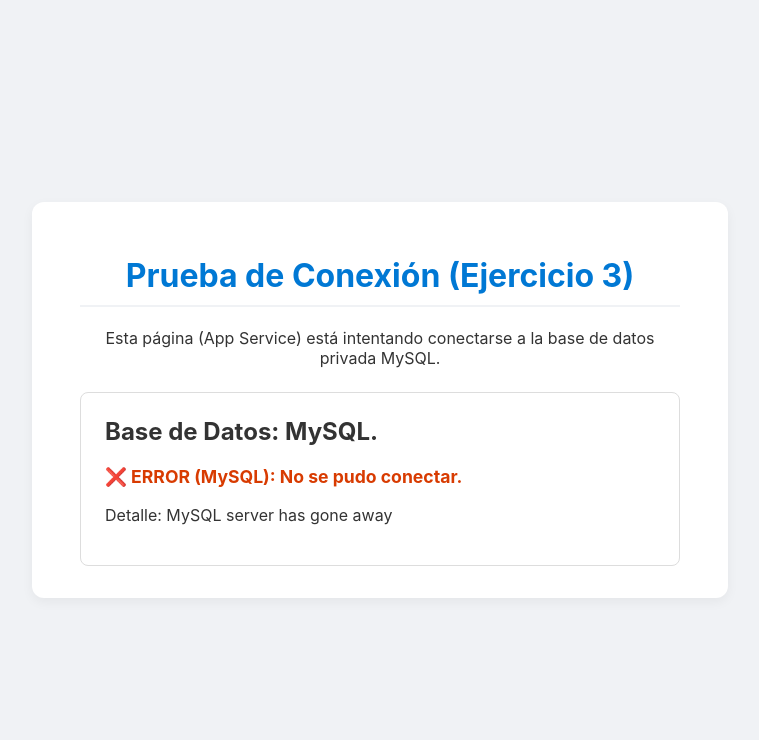
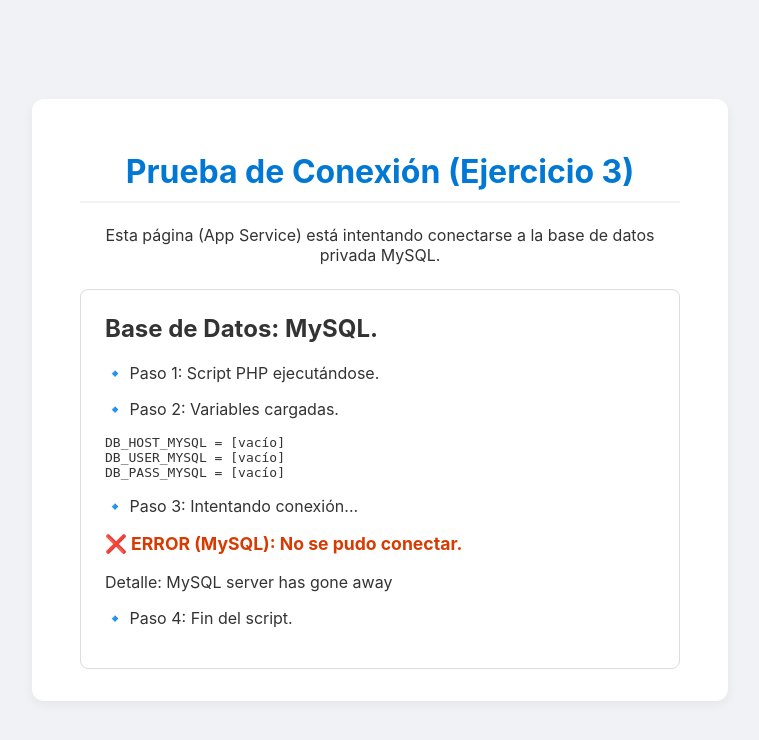
Before and after one commit to henryang08/rubrica2corte_arquitectura, a PHP site: page / in a window 1280 px wide. Shown: the top 740 px of the page, without its empty margins (260-1019 px from the left). Run offline with PHP 8.4, Linux system fonts and the light colour scheme.

Commit message:
Enhance MySQL connection script with error handling
Added error reporting and connection steps to MySQL.

```diff
--- a/index.php
+++ b/index.php
@@ -64,26 +64,56 @@
         <div class="status-card">
             <h2>Base de Datos: MySQL. </h2>
             <?php
+error_reporting(E_ALL);
+ini_set('display_errors', 1);
+
+echo "<p>🔹 Paso 1: Script PHP ejecutándose.</p>";
 
 $host_mysql = getenv('DB_HOST_MYSQL');
 $user_mysql = getenv('DB_USER_MYSQL');
 $pass_mysql = getenv('DB_PASS_MYSQL');
-            $db_mysql = "database-mysql"; //
+$db_mysql   = "rubrica_db"; // tu base real
 
-            // conexión a MySQL
+echo "<p>🔹 Paso 2: Variables cargadas.</p>";
+echo "<pre>";
+echo "DB_HOST_MYSQL = " . ($host_mysql ?: '[vacío]') . "\n";
+echo "DB_USER_MYSQL = " . ($user_mysql ?: '[vacío]') . "\n";
+echo "DB_PASS_MYSQL = " . ($pass_mysql ? '[oculto por seguridad]' : '[vacío]') . "\n";
+echo "</pre>";
+
 $conn_mysql = mysqli_init();
+if (!$conn_mysql) {
+    echo "<p class='error'>❌ ERROR: mysqli_init() falló.</p>";
+    exit;
+}
+
 mysqli_ssl_set($conn_mysql, NULL, NULL, NULL, NULL, NULL);
-            mysqli_real_connect($conn_mysql, $host_mysql, $user_mysql, $pass_mysql, $db_mysql, 3306, NULL, MYSQLI_CLIENT_SSL);
 
-            if ($conn_mysql->connect_error) {
+echo "<p>🔹 Paso 3: Intentando conexión...</p>";
+
+$connected = @mysqli_real_connect(
+    $conn_mysql,
+    $host_mysql,
+    $user_mysql,
+    $pass_mysql,
+    $db_mysql,
+    3306,
+    NULL,
+    MYSQLI_CLIENT_SSL
+);
+
+if (!$connected) {
     echo "<p class='error'>❌ ERROR (MySQL): No se pudo conectar.</p>";
-                echo "<p>Detalle: " . htmlspecialchars($conn_mysql->connect_error) . "</p>";
+    echo "<p>Detalle: " . mysqli_connect_error() . "</p>";
 } else {
     echo "<p class='success'>✅ ÉXITO (MySQL): Conexión establecida.</p>";
-                echo "<p>Conectado a <code>" . htmlspecialchars($host_mysql) . "</code> como <code>" . htmlspecialchars($user_mysql) . "</code>.</p>";
-                $conn_mysql->close();
+    echo "<p>Conectado a <code>$host_mysql</code> como <code>$user_mysql</code>.</p>";
+    mysqli_close($conn_mysql);
 }
+
+echo "<p>🔹 Paso 4: Fin del script.</p>";
 ?>
+
         </div>
     </div>
 </body>
```
Lines whose indentation alone changed are shown as unchanged.
